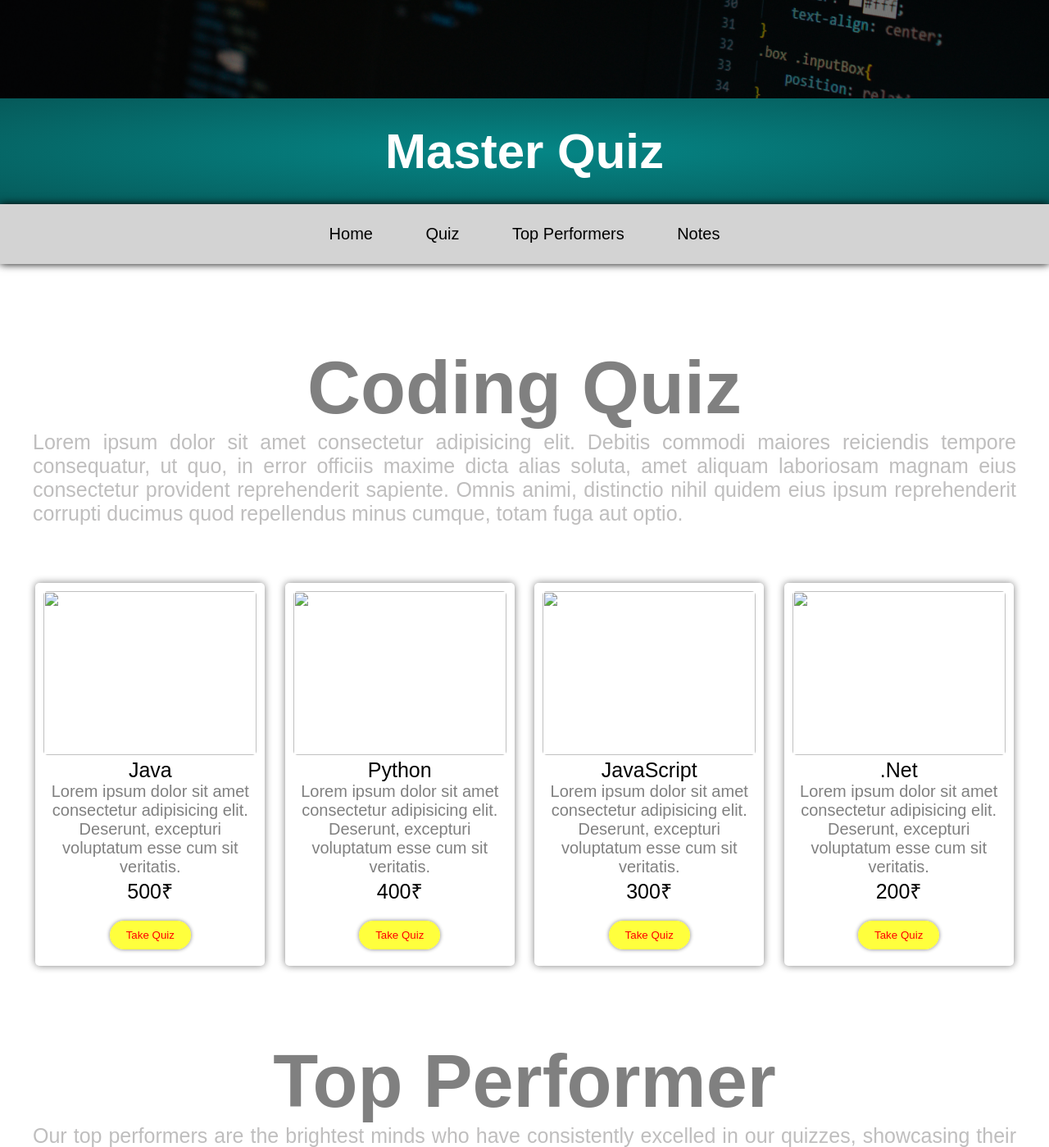
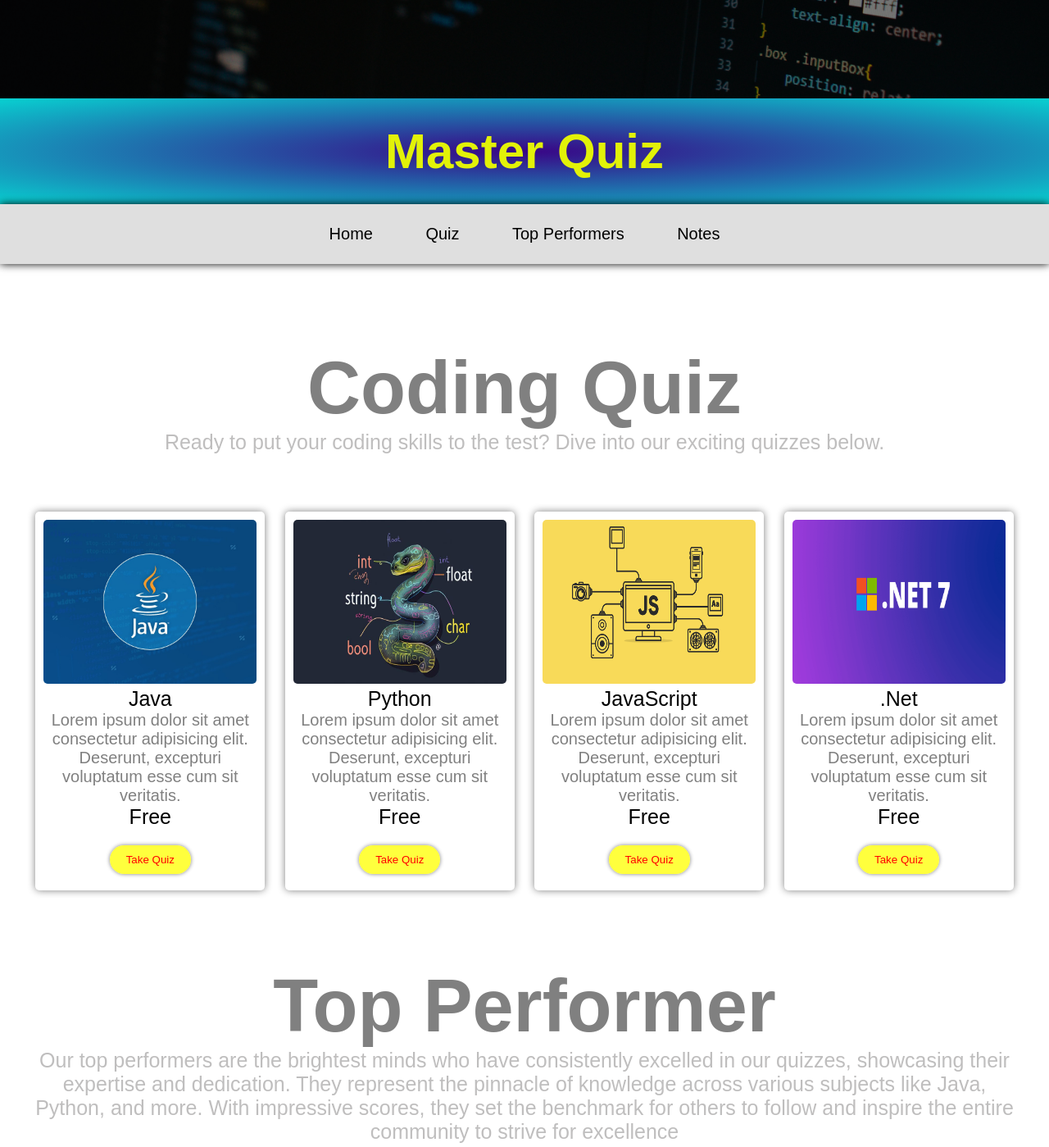
Before and after one commit to Siddharth3271/Quiz-Application, a plain HTML site: page Frontend/index.html in a window 1280 px wide. Shown: the part 680-2079 px from the top of the page at 82% size. Drawn offline with Linux system fonts and the light colour scheme; a script that the page names is missing.

Commit message:
Added more pictures to Frontend

```diff
--- a/Frontend/index.html
+++ b/Frontend/index.html
@@ -35,34 +35,34 @@
 
     <section class="quiz-packages-section" id="quiz-packages">
         <h1 class="quiz-heading">Coding Quiz</h1>
-        <p class="quiz-text">Lorem ipsum dolor sit amet consectetur adipisicing elit. Debitis commodi maiores reiciendis tempore consequatur, ut quo, in error officiis maxime dicta alias soluta, amet aliquam laboriosam magnam eius consectetur provident reprehenderit sapiente. Omnis animi, distinctio nihil quidem eius ipsum reprehenderit corrupti ducimus quod repellendus minus cumque, totam fuga aut optio.</p>
+        <p class="quiz-text">Ready to put your coding skills to the test? Dive into our exciting quizzes below.</p>
         <div class="package-wrapper">
             <div class="package-card">
-                <img src=".//images/java.jpg" alt="">
+                <img src="images/java.jpg" alt="">
                 <p class="card-heading">Java</p>
                 <p class="card-text">Lorem ipsum dolor sit amet consectetur adipisicing elit. Deserunt, excepturi voluptatum esse cum sit veritatis.</p>
-                <p class="card-heading">500₹</p>
+                <p class="card-heading">Free</p>
                 <button class="btn" onclick="startQuiz('java')">Take Quiz</button>
             </div>
             <div class="package-card">
-                <img src=".//images/python.jpg" alt="">
+                <img src="images/python.jpg" alt="">
                 <p class="card-heading">Python</p>
                 <p class="card-text">Lorem ipsum dolor sit amet consectetur adipisicing elit. Deserunt, excepturi voluptatum esse cum sit veritatis.</p>
-                <p class="card-heading">400₹</p>
+                <p class="card-heading">Free</p>
                 <button class="btn">Take Quiz</button>
             </div>
             <div class="package-card">
-                <img src=".//images/js.png" alt="">
+                <img src="images/js.png" alt="">
                 <p class="card-heading">JavaScript</p>
                 <p class="card-text">Lorem ipsum dolor sit amet consectetur adipisicing elit. Deserunt, excepturi voluptatum esse cum sit veritatis.</p>
-                <p class="card-heading">300₹</p>
+                <p class="card-heading">Free</p>
                 <button class="btn">Take Quiz</button>
             </div>
             <div class="package-card">
-                <img src=".//images/net.png" alt="">
+                <img src="images/net.png" alt="">
                 <p class="card-heading">.Net</p>
                 <p class="card-text">Lorem ipsum dolor sit amet consectetur adipisicing elit. Deserunt, excepturi voluptatum esse cum sit veritatis.</p>
-                <p class="card-heading">200₹</p>
+                <p class="card-heading">Free</p>
                 <button class="btn">Take Quiz</button>
             </div>
 
@@ -116,7 +116,7 @@
     <footer class="footer-section">
         <small>All Right Reserver</small>
         <small>Developed  & Maintained By
-            <a href="https://www.youtube.com/@GenieAshwani" target="_blank">Genie Ashwani</a>
+            <a href="" target="_blank">Siddharth Shukla</a>
         </small>
     </footer>
 
--- a/Frontend/style.css
+++ b/Frontend/style.css
@@ -10,7 +10,7 @@ body{
 }
 
 .landing-page{
-    background: white url(../images/bg1.jpg) no-repeat scroll center;
+    background: white url(images/bg1.jpg) no-repeat scroll center;
     height: 100vh;
     background-size: cover;
     color: yellow;
@@ -48,15 +48,13 @@ body{
 }
 
 
-
-
 /*
 header section
 */
 
 .quiz-header{
-background : radial-gradient(#058686,rgb(6, 90, 90));
-color: white;
+background : radial-gradient(#390586,rgb(8, 209, 209));
+color: rgb(226, 242, 8);
 padding: 30px;
 text-align: center;
 }
@@ -67,7 +65,7 @@ text-align: center;
 
 
 .main-nav{
-    background-color: lightgrey;
+    background-color: rgba(211, 211, 211, 0.723);
     text-align: center;
     padding: 15px;
     box-shadow: 0 0 10px black;
@@ -82,13 +80,15 @@ text-align: center;
     font-size: 20px;
     padding: 10px 30px;
     display: inline-block;
+    transition: transform 0.3s ease-in-out;
 
 }
 
 .main-nav a:hover{
-    background-color: teal;
-    color: white;
+    background-color: rgb(7, 231, 231);
+    color: rgb(56, 13, 249);
     border-radius: 30px;
+    transform: scale(1.2);
 }
 
 
@@ -102,7 +102,7 @@ text-align: center;
 .quiz-text{
     color:#bfbebe;
     font-size: 25px;
-    text-align: justify;
+    text-align: center;
     padding: 0px 40px;
 }
 
```
Also changed, not shown: Frontend/images/java.jpg (added), Frontend/images/js.png (added), Frontend/images/net.png (added), Frontend/images/python.jpg (added).
